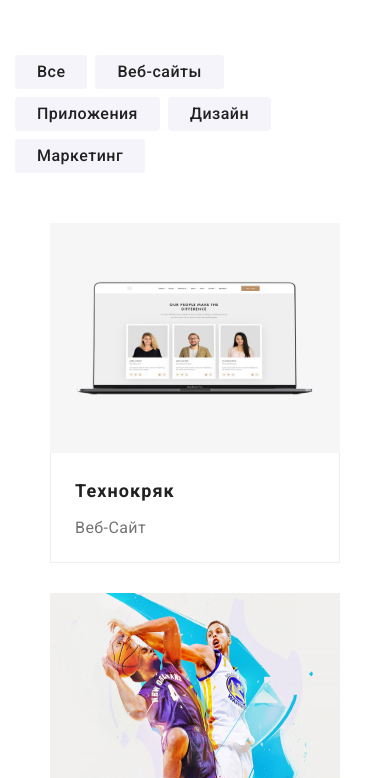
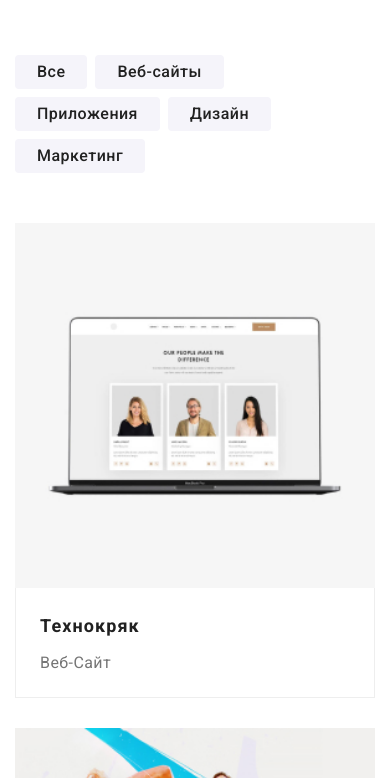
Before and after one commit to DenisMalv/goit-markup-hw-08, a plain HTML site: page portfolio.html in a window 390 px wide. Shown: the part 66-844 px from the top of the page. Drawn offline with nearby package versions, Linux system fonts and the light colour scheme.

Commit message:
portf cover card

```diff
--- a/sass/layout/_page-portfolio.scss
+++ b/sass/layout/_page-portfolio.scss
@@ -78,6 +78,11 @@
 .portf__list {
   margin-top: 30px;
   margin-left: 30px;
+
+  @media screen and (max-width: 767px) {
+    width: 100%;
+  }
+
   &:last-child {
     display: none;
   }
@@ -107,7 +112,6 @@
       1px 4px 6px rgba(0, 0, 0, 0.16);
   }
   @media screen and (max-width: 479px) {
-    width: 290px;
   }
   @media screen and (min-width: 768px) and (max-width: 1199px) {
     width: calc((768px - 60px) / 2);
@@ -135,13 +139,13 @@
 .portf__list__item__card-main__img {
   background-size: cover;
   @media screen and (min-width: 320px) {
-    width: 290px;
-    height: 230px;
+    width: 100%;
+    // height: 230px;
   }
 
   @media screen and (min-width: 480px) {
-    width: 450px;
-    height: 294px;
+    width: 100%;
+    // height: 294px;
   }
 
   @media screen and (min-width: 768px) {
```
Also changed, not shown: css/main.css, css/main.min.css, 2 other files.
